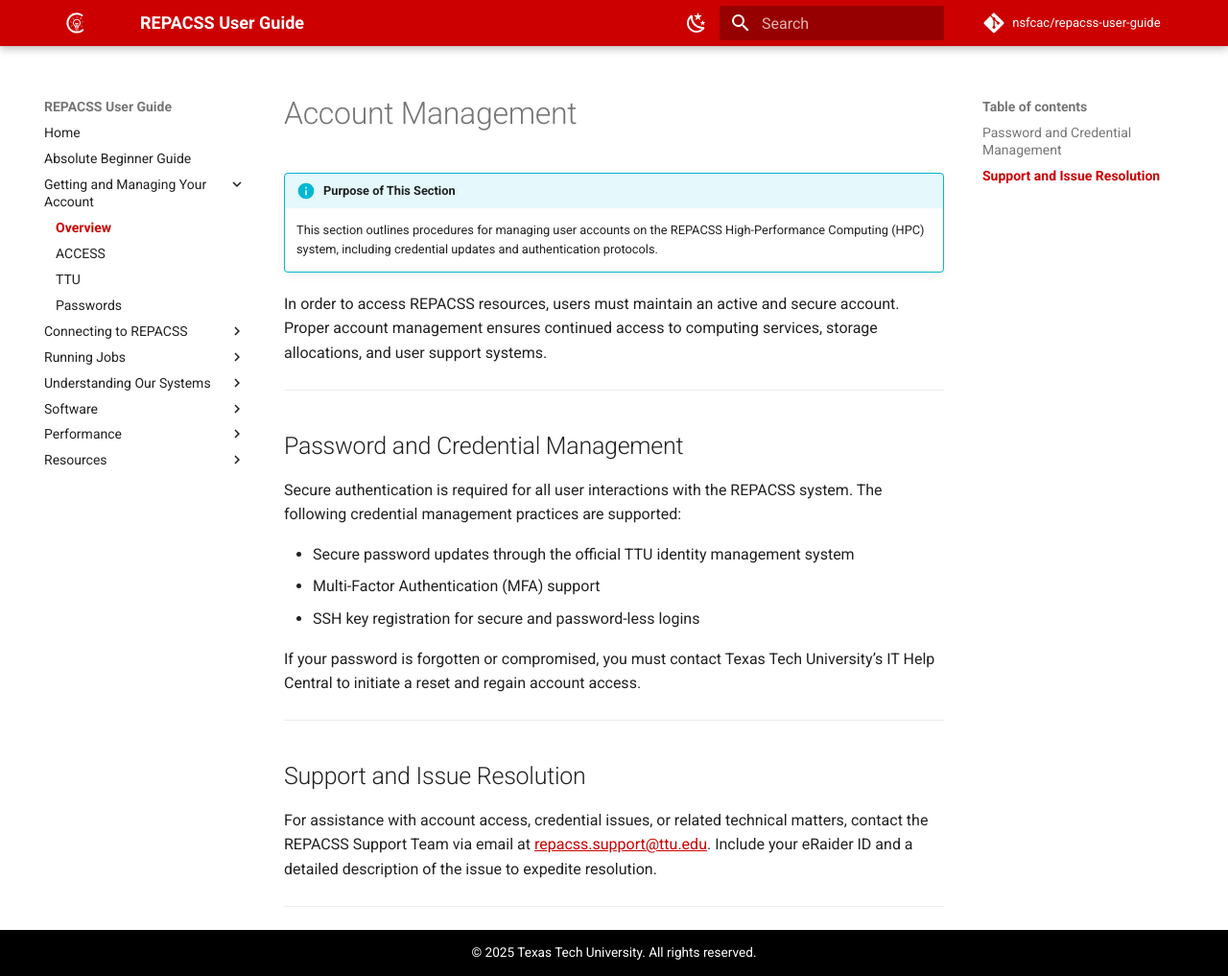
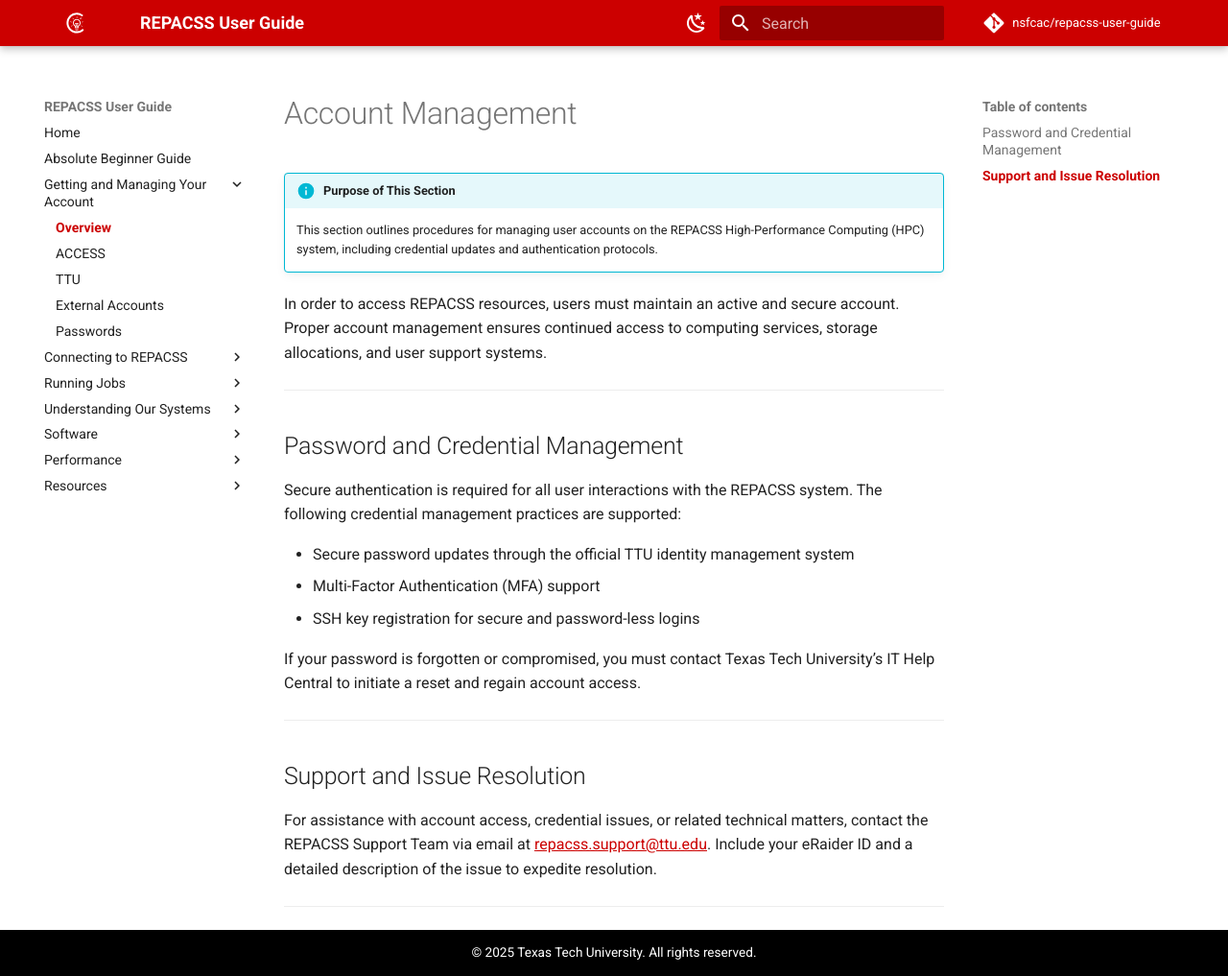
Before and after one commit to nsfcac/repacss-user-guide, an MkDocs documentation site: the page built from docs/account/index.md, in a window 1280 px wide and 1017 px high. Shown: the whole window at 96% size. Built offline with MkDocs 1.6.1 and Material for MkDocs 9.7.7, drawn with Linux system fonts in a browser that asks for light colours; comment, search, counter and statistics services are not loaded.

Commit message:
Adding the external account creation to navbar

```diff
--- a/mkdocs.yml
+++ b/mkdocs.yml
@@ -65,6 +65,7 @@
       - Overview: account/index.md
       - ACCESS: account/access.md
       - TTU: account/ttu.md
+      - External Accounts: account/external_accounts.md
       - Passwords: account/passwords.md
       # - Policy: account/policy.md
 
```
